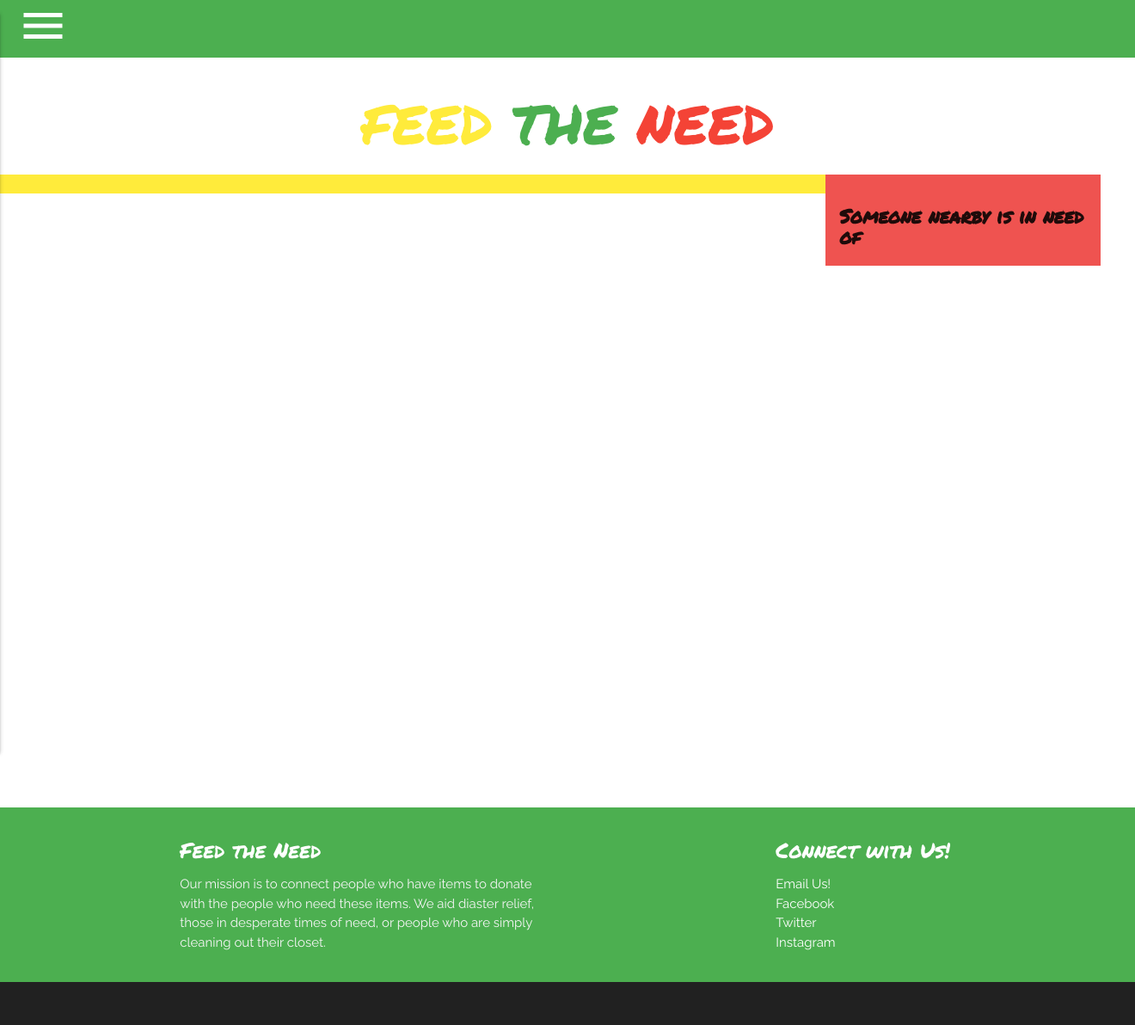
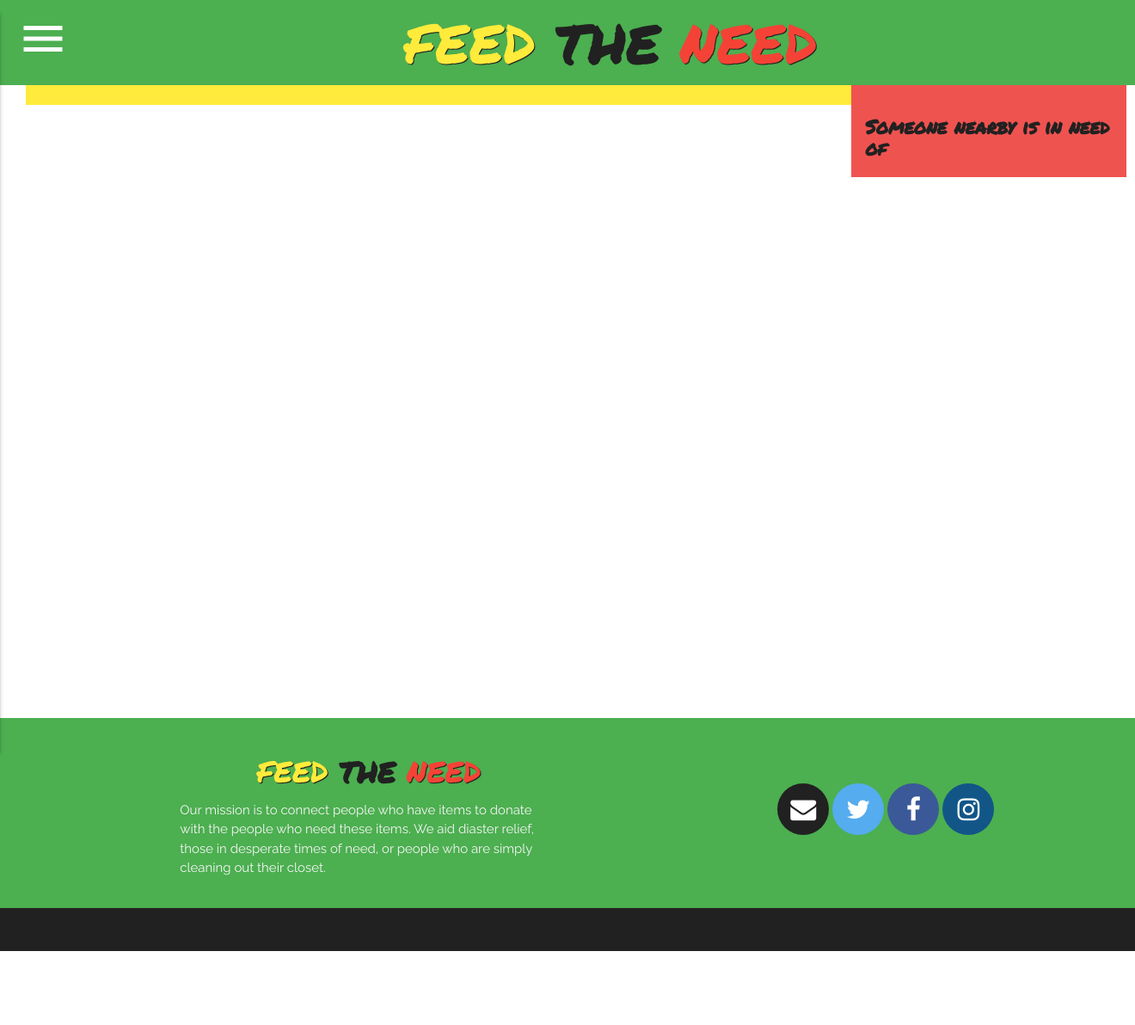
Before and after one commit to KarenkSmith/feed-the-need, a Django app: page / in a window 1320 px wide. Shown: the whole page at 86% size. After the commit the page ends 1106 px from the top, so only its background shows below. Run offline with Django 3.2, Linux system fonts and the light colour scheme; data that the repository does not hold is empty.

Commit message:
base finishing touches

```diff
--- a/main/static/css/style.css
+++ b/main/static/css/style.css
@@ -13,12 +13,22 @@ min-height: 100vh;
 font-family: 'Raleway', sans-serif;
 }
 
-h1 {
+h2 {
+text-align: left;
+font-family: 'Permanent Marker', cursive;
+color: #212121;
+}
+
+h1, h4 {
 text-align: center;
+font-family: 'Permanent Marker', cursive;
+text-shadow: 1px 1px #212121;
 }
-h1, h2, h5 {
-font-family: 'Permanent Marker', cursive;
+
+input {
+font-family: 'Raleway', sans-serif;
 }
+
 
 main {
 flex: 4 0 calc(100% - 64px);
@@ -58,3 +68,35 @@ justify-content: space-around;
 footer {
 font-family: 'Raleway', sans-serif;
 }
+
+
+/* Font Awesome Icons */
+.fa {
+	padding: 15px;
+	font-size: 30px;
+	width: 60px;
+	height: 60px;
+	text-align: center;
+	text-decoration: none;
+	border-radius: 50%;
+	margin: 2px;
+  }
+  .fa:hover {
+	opacity: 0.7;
+  }
+  .fa-facebook {
+	background: #3B5998;
+	color: white;
+  }
+  .fa-twitter {
+	background: #55ACEE;
+	color: white;
+  }
+  .fa-instagram {
+	background: #125688;
+	color: white;
+  }
+  .fa-envelope {
+	background: #212121;
+	color: white;
+  }
--- a/main/templates/base.html
+++ b/main/templates/base.html
@@ -11,6 +11,7 @@
 	<link type="text/css" rel='stylesheet' href="https://fonts.googleapis.com/icon?family=Material+Icons" />
 	<link type="text/css" rel="stylesheet"
 		href="https://cdnjs.cloudflare.com/ajax/libs/materialize/1.0.0/css/materialize.min.css" />
+	<link rel="stylesheet" href="https://cdnjs.cloudflare.com/ajax/libs/font-awesome/4.7.0/css/font-awesome.min.css">
 	<link href="https://fonts.googleapis.com/css?family=Permanent+Marker|Raleway" rel="stylesheet">
 	<link type="text/css" rel='stylesheet' href="{% static 'css/style.css' %}" />
 </head>
@@ -45,25 +46,34 @@
 
 	</ul>
 
-	<a href="#" data-target="slide-out" class="sidenav-trigger green "><i class="medium material-icons icon-yellow">menu</i></a>
+	<a href="#" data-target="slide-out" class="sidenav-trigger green">
+	<ul style="display: flex; flex-direction: row; justify-content: space-between">
+		<li><i class="medium material-icons icon-yellow">menu</i></li>
+		<li><h1 class="brand-logo" style="margin:0 50px">
+			<span class="yellow-text">FEED</span>
+			<span class="grey-text text-darken-4">THE</span>
+			<span class="red-text">NEED</span>
+		</h1></li>
+		<li></li>
+	</ul>
+	</a>
 
-	<h1 class="brand-logo"><strong>
-			<span class="yellow-text">FEED</span>
-			<span class="green-text">THE</span>
-			<span class="red-text">NEED</span></strong></h1>
 
-	<main class="container" style="width: 100%; padding: 0; margin: 0">
+
+	<main class="container" style="width: 100%; padding: 0; margin: 0 30px">
 		{% block content %}
 		{% endblock %}
 	</main>
-
-
 
 	<footer class="page-footer green">
 		<div class="container">
 			<div class="row">
 				<div class="col l6 s12">
-					<h5 class="white-text">Feed the Need</h5>
+					<h4>
+					<span class="yellow-text">FEED</span>
+					<span class="grey-text text-darken-4">THE</span>
+					<span class="red-text">NEED</span>
+					</h4>
 					<p class="grey-text text-lighten-4">
 						Our mission is to connect people who have items to donate with the people who need these items.
 						We aid diaster relief, those in desperate times of need, or people who are simply cleaning out
@@ -72,12 +82,13 @@
 				</div>
 				<div class="col l3 s12"></div>
 				<div class="col l3 s12">
-					<h5 class="white-text">Connect with Us! </h5>
-					<ul>
-						<li><a class="white-text" href="#!">Email Us!</a></li>
-						<li><a class="white-text" href="#!">Facebook</a></li>
-						<li><a class="white-text" href="#!">Twitter</a></li>
-						<li><a class="white-text" href="#!">Instagram</a></li>
+					<h5 class="white-text"></h5>
+					<br>
+					<ul style="display: flex; flex-direction: row; justify-content: flex-start">
+						<li><a href="#" class="fa fa-envelope"></a></li>
+						<li><a href="#" class="fa fa-twitter"></a></li>
+						<li><a href="#" class="fa fa-facebook"></a></li>
+						<li><a href="#" class="fa fa-instagram"></a></li>
 					</ul>
 				</div>
 			</div>
```
